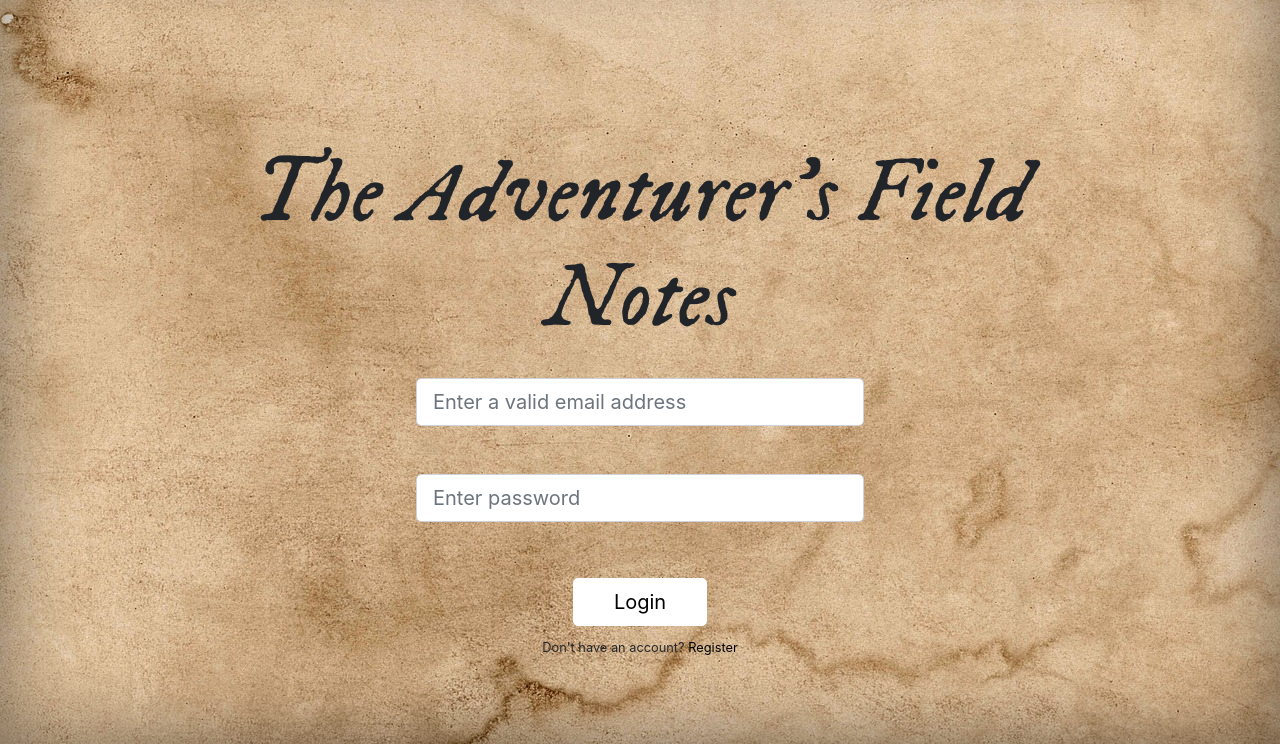
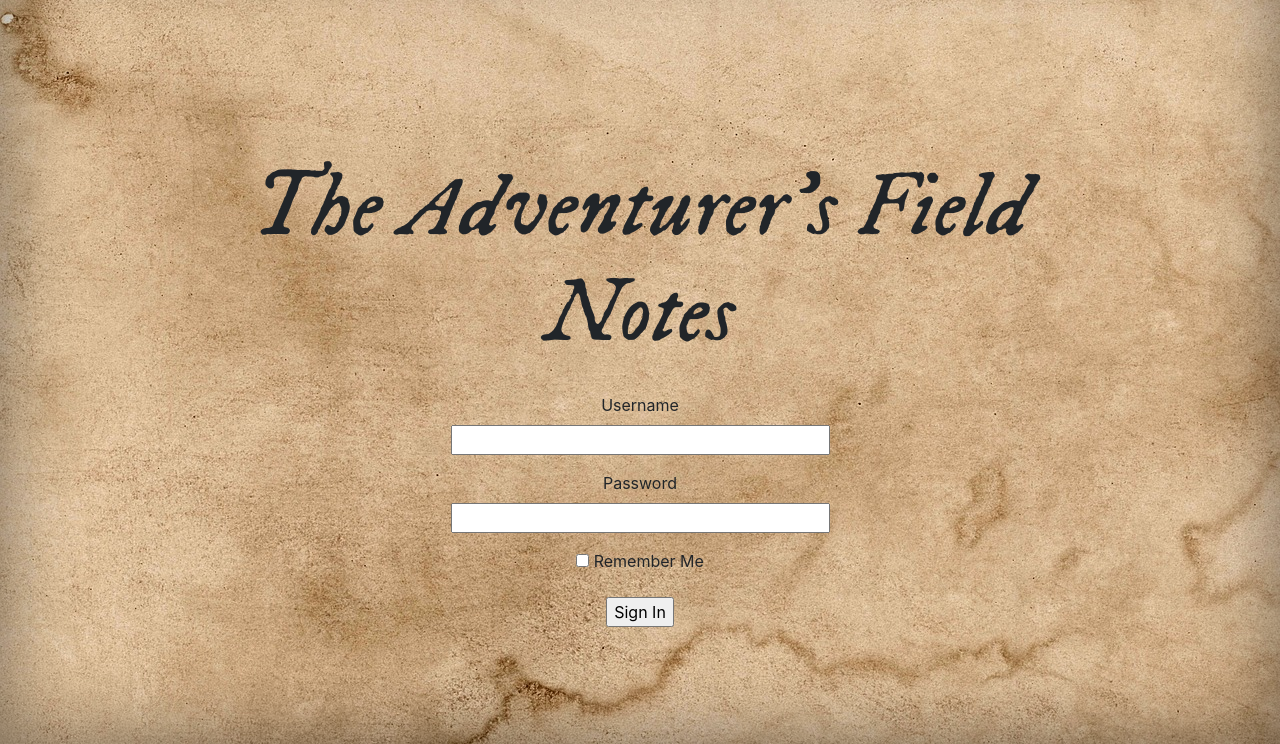
Before and after one commit to savronmoto/CS361-Project, a Flask app: page / in a window 1280 px wide. Shown: the part 56-800 px from the top of the page. Run offline with Flask 2, Linux system fonts and the light colour scheme.

Commit message:
Login form accepting POST data

```diff
--- a/app.py
+++ b/app.py
@@ -1,11 +1,14 @@
-from flask import Flask, render_template, request
+from flask import Flask, render_template, flash, redirect, url_for
 import os
-from flask.helpers import url_for
-
+from flask_wtf import FlaskForm
+from wtforms import StringField, PasswordField, BooleanField, SubmitField
+from wtforms.validators import DataRequired
 
 # Configuration
 
 app = Flask(__name__)
+app.config.from_pyfile('config.py')
+
 
 # Data
 
@@ -22,15 +25,28 @@ users = [
     }
 ]
 
+# Form Class
+
+class LoginForm(FlaskForm):
+    username = StringField('Username', validators=[DataRequired()])
+    password = PasswordField('Password', validators=[DataRequired()])
+    remember_me = BooleanField('Remember Me')
+    submit = SubmitField('Sign In')
+
 # Routes
 
-@app.route('/')
+@app.route('/', methods=['GET', 'POST'])
 def root():
-    return render_template("main.j2")
+    form = LoginForm()
+    if form.validate_on_submit():
+        flash('Login requested for user {}, remember_me={}'.format(
+            form.username.data, form.remember_me.data))
+        return redirect('/menu')
+    return render_template('main.j2', title='Sign In', form=form)
 
-@app.route('/login')
-def login():
-    return render_template("login.j2", users = users)
+# @app.route('/login')
+# def login():
+#     return render_template("login.j2", users = users)
 
 @app.route('/menu/<campaign>', methods=['GET', 'POST'])
 def campaignView(campaign):
--- /dev/null
+++ b/config.py
@@ -0,0 +1 @@
+SECRET_KEY = 'e4c1cdf772bccc01fb229f016329237742eec5a39425c5e02a3a7a5b406233ad'
--- a/static/cover.css
+++ b/static/cover.css
@@ -42,10 +42,10 @@ h2 {
   font-family: 'IM Fell DW Pica', serif;
 }
 
-li {
+/* li {
   position: absolute;
   right: 0;
-}
+} */
 
 logo {
   height: 30px;
--- a/templates/defaultView.j2
+++ b/templates/defaultView.j2
@@ -5,7 +5,6 @@
 {% endblock %}
 
 {% block main %}
-
     <div class="p-2">
         <h1>{{ campaign }}!</h1>
     </div>
--- a/templates/main.j2
+++ b/templates/main.j2
@@ -62,7 +62,22 @@
                 <h1>The Adventurer's Field Notes</h1>
             </div>
             <div class="p-2 w-50 mx-auto">
-                <form>
+                <form action="" method="post" novalidate>
+                    {{ form.hidden_tag() }}
+                    <p>
+                        {{ form.username.label }}<br>
+                        {{ form.username(size=32) }}
+                    </p>
+                    <p>
+                        {{ form.password.label }}<br>
+                        {{ form.password(size=32) }}
+                    </p>
+                    <p>{{ form.remember_me() }} {{ form.remember_me.label }}</p>
+                    <p>{{ form.submit() }}</p>
+                </form>
+
+
+                {# <form>
                     <!-- Email input -->
                     <div class="form-outline mb-4">
                         <input type="email" id="form3Example3" class="form-control form-control-lg"
@@ -84,7 +99,7 @@
                         style="padding-left: 2.5rem; padding-right: 2.5rem;">Login</button></a>
                         <p class="small fw-bold mt-2 pt-1 mb-0">Don't have an account? <a href="#!" class="link-danger">Register</a></p>
                     </div>
-                </form>
+                </form> #}
             </div>
 
         {% endblock %}
```
Also changed, not shown: templates/menu.j2 (+12 -0 lines).
